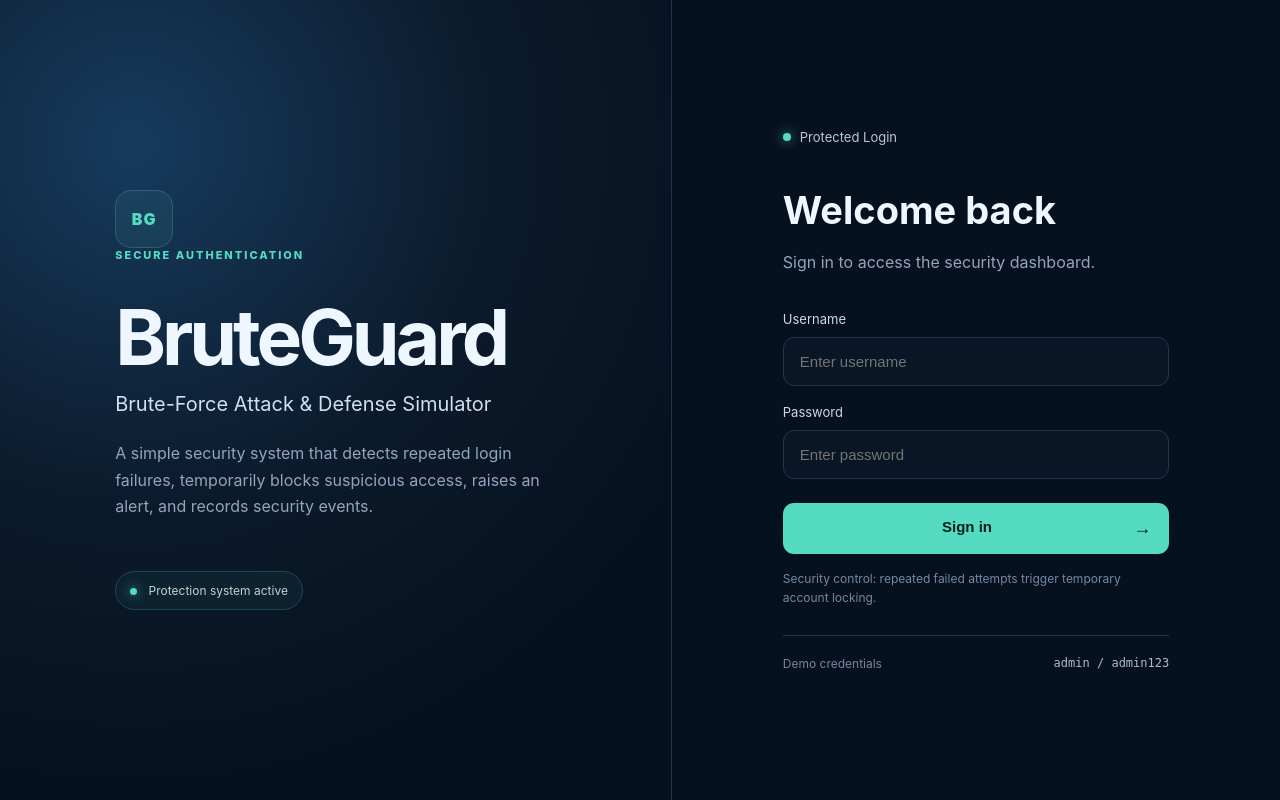
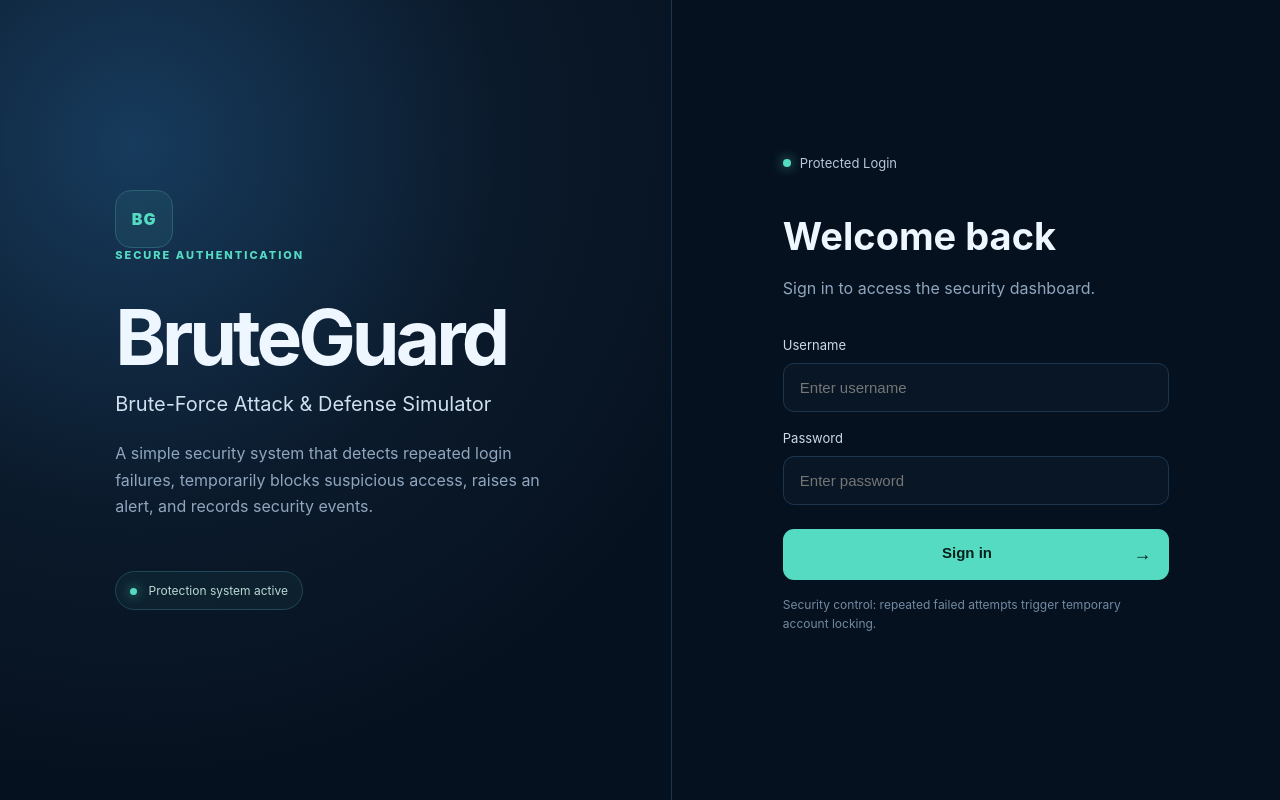
Before and after one commit to sharmila-bytes/BruteGuard, a Flask app: page / in a window 1280 px wide. Run offline with Flask 3, Linux system fonts and the light colour scheme.

Commit message:
Remove demo credentials from login

```diff
--- a/templates/login.html
+++ b/templates/login.html
@@ -52,10 +52,7 @@
         <p class="security-note">Security control: repeated failed attempts trigger temporary account locking.</p>
         {% endif %}
 
-        <div class="demo-note">
-            <span>Demo credentials</span>
-            <code>admin / admin123</code>
-        </div>
+
     </section>
 </main>
 <script src="{{ url_for('static', filename='app.js') }}"></script>
```
